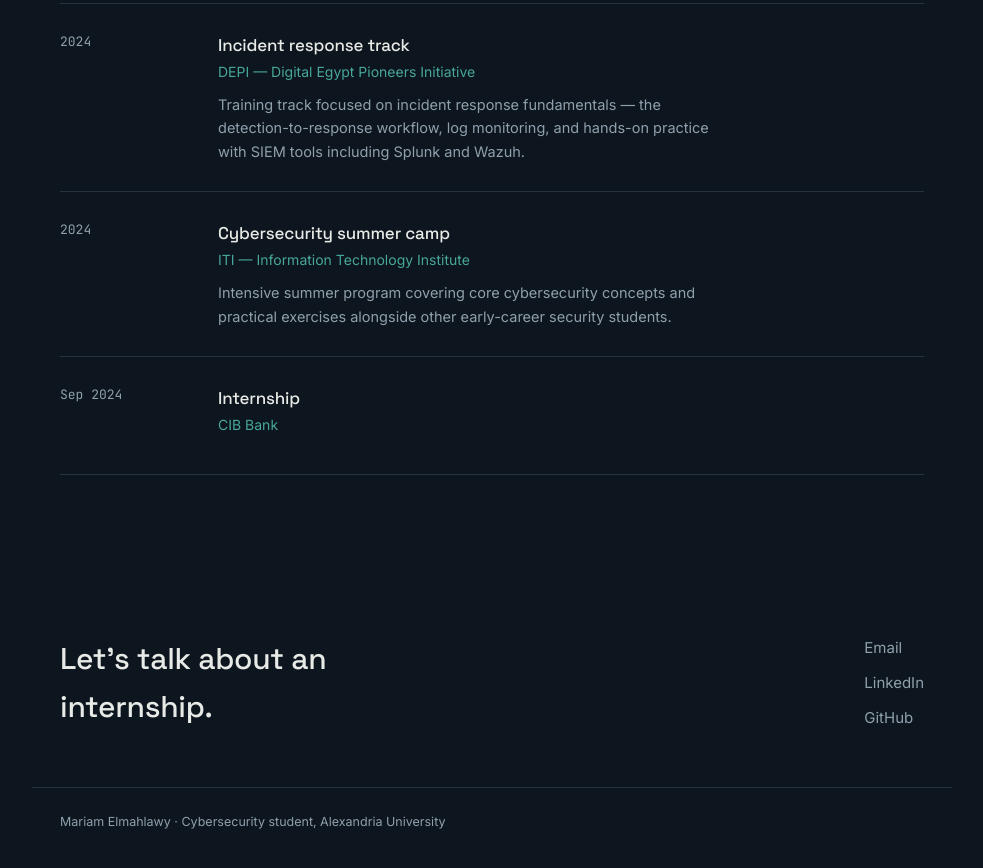
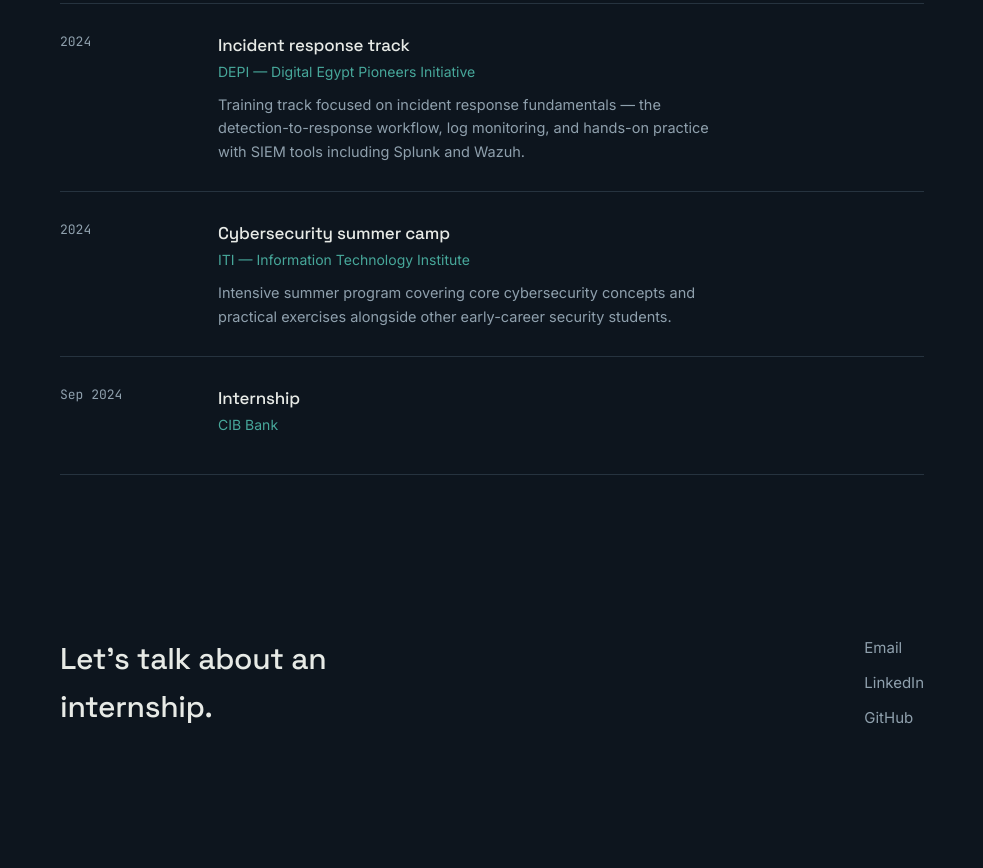
Before and after one commit to mariam643/Portfolio, a plain HTML site: page index.html in a window 1280 px wide. Shown: the part 2352-3220 px from the top of the page, without its empty margins (148-1131 px from the left). After the commit the page ends 3143 px from the top, so only its background shows below. Drawn offline with Linux system fonts and the light colour scheme.

Commit message:
Add files via upload

```diff
--- a/index.html
+++ b/index.html
@@ -347,7 +347,6 @@
       <a href="https://github.com/mariam643" onclick="return false;">GitHub</a>
     </div>
   </div>
-  <div class="wrap foot-note">Mariam Elmahlawy · Cybersecurity student, Alexandria University</div>
 </footer>
 
 </body>
```
